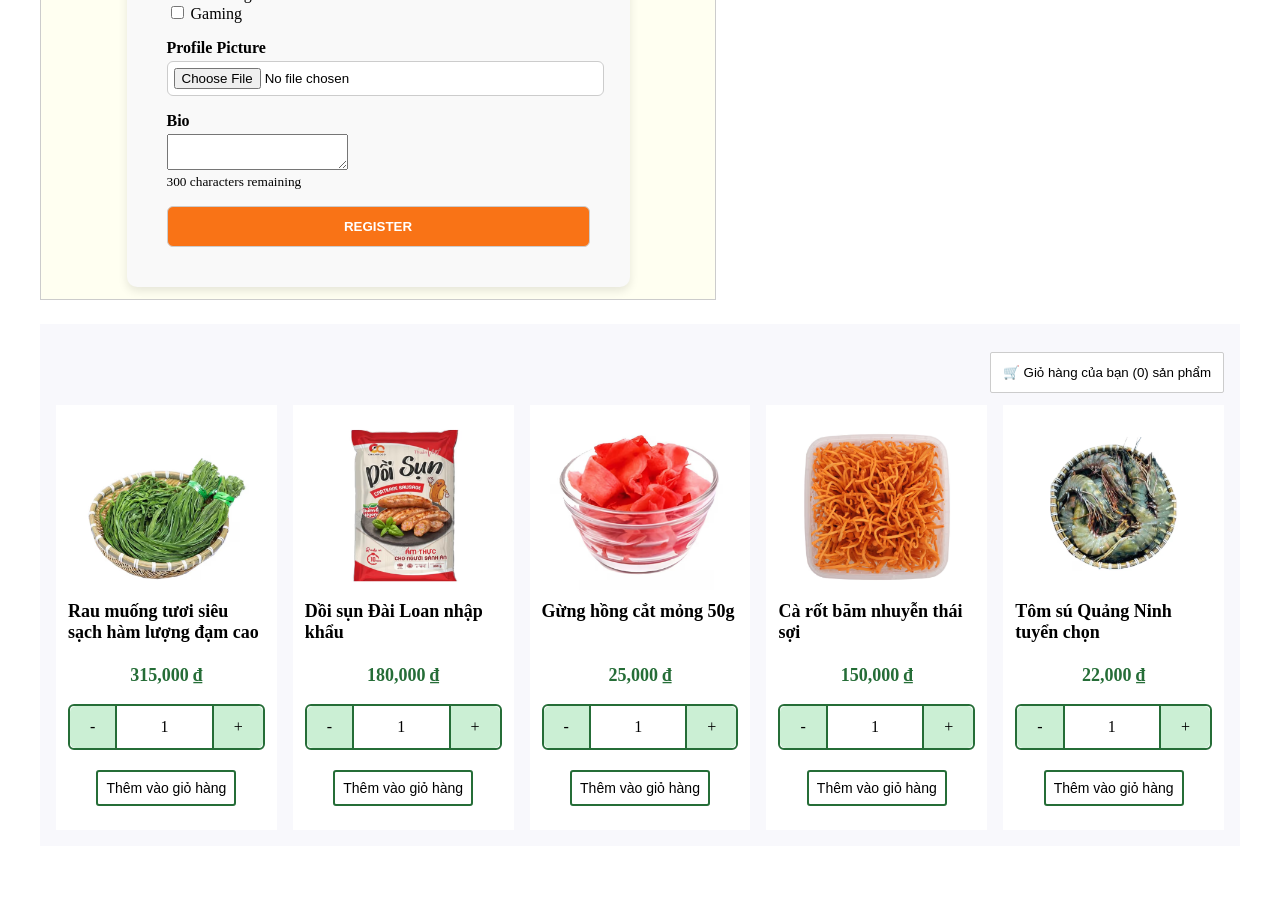
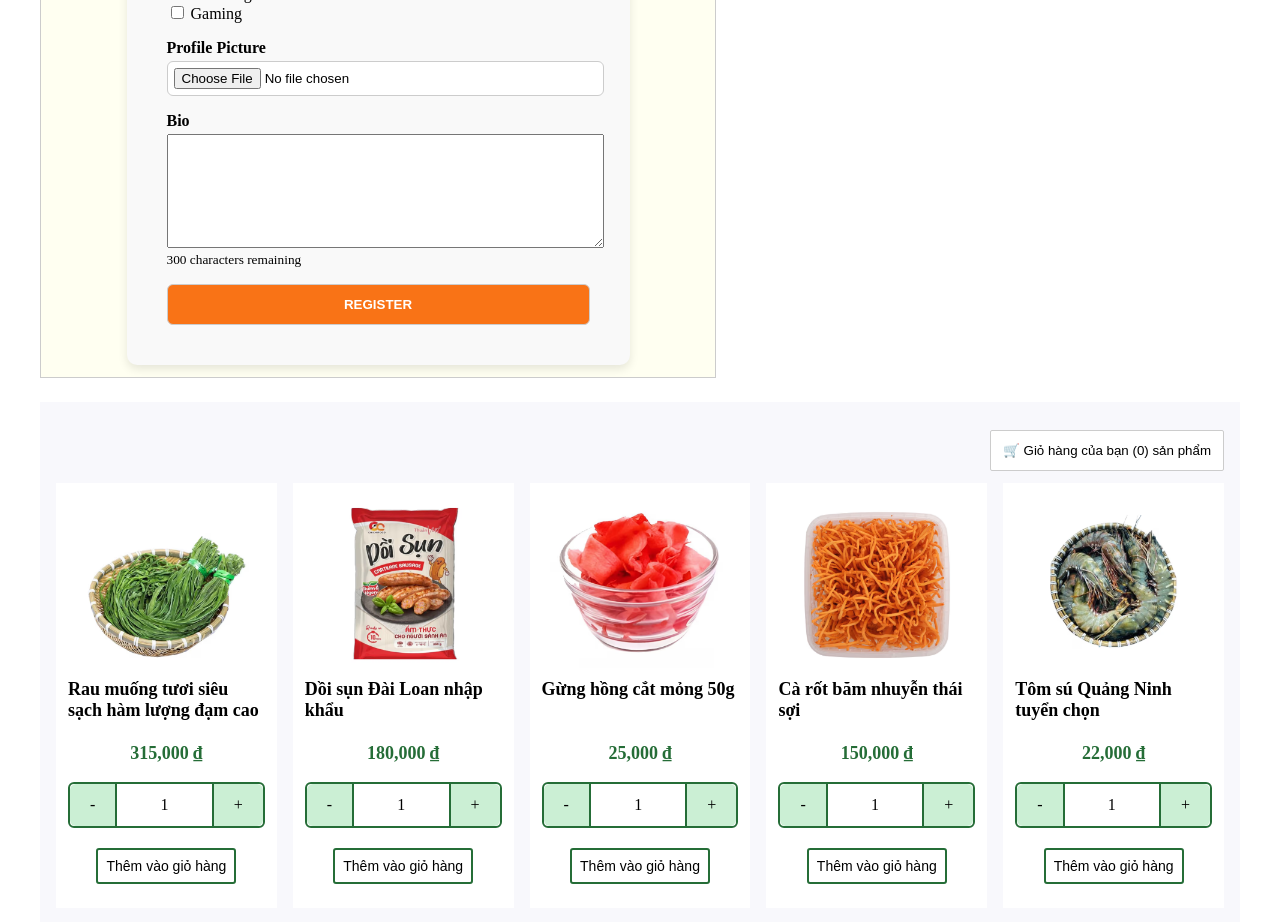
Before and after one commit to funfun03/react-event-handling, a React (Vite) app: page / in a window 1280 px wide. Shown: the part 2680-3602 px from the top of the page. Before the commit the page ends 3566 px from the top, so only its background shows below. Built offline with nearby package versions, Linux system fonts and the light colour scheme.

Commit message:
style: add textarea styling

```diff
--- a/src/components/RegistrationForm/RegistrationForm.module.css
+++ b/src/components/RegistrationForm/RegistrationForm.module.css
@@ -46,6 +46,12 @@
     align-items: flex-start;
 }
 
+.formGroup textarea {
+    width: 100%;
+    height: 100px;
+    padding: 6px;
+}
+
 .error {
   color: red;
   font-size: 0.85em;
```
